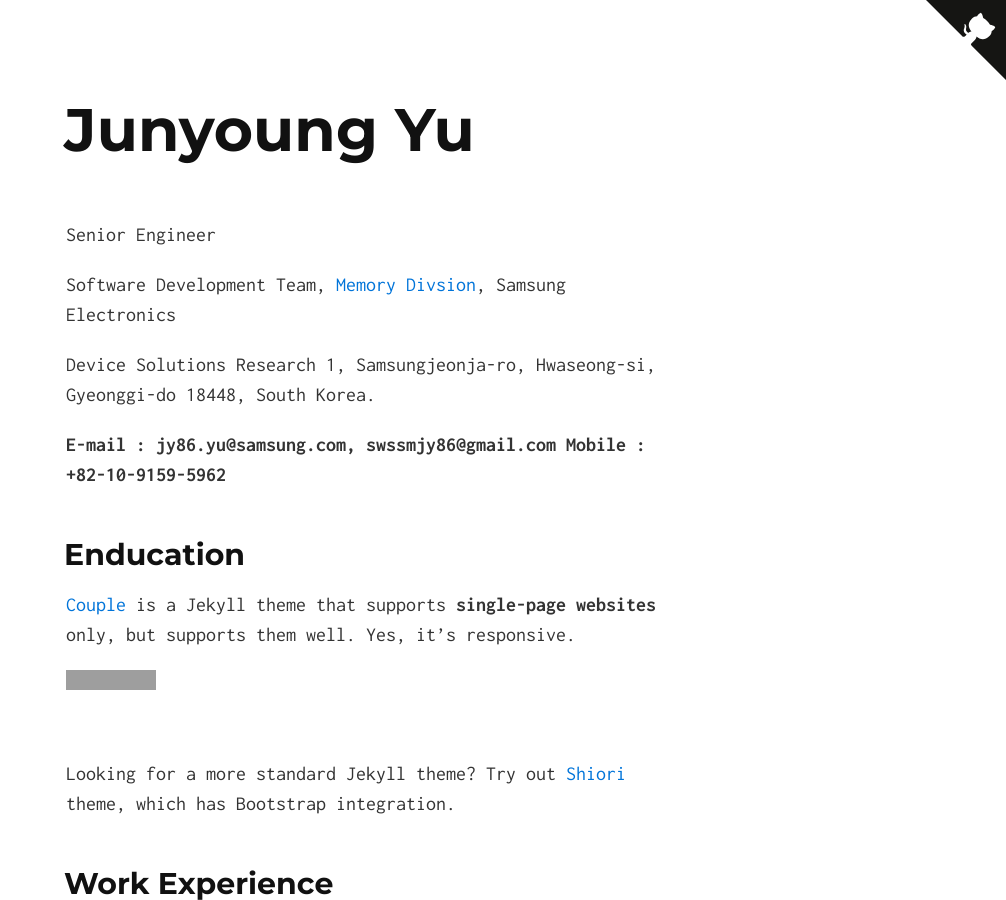
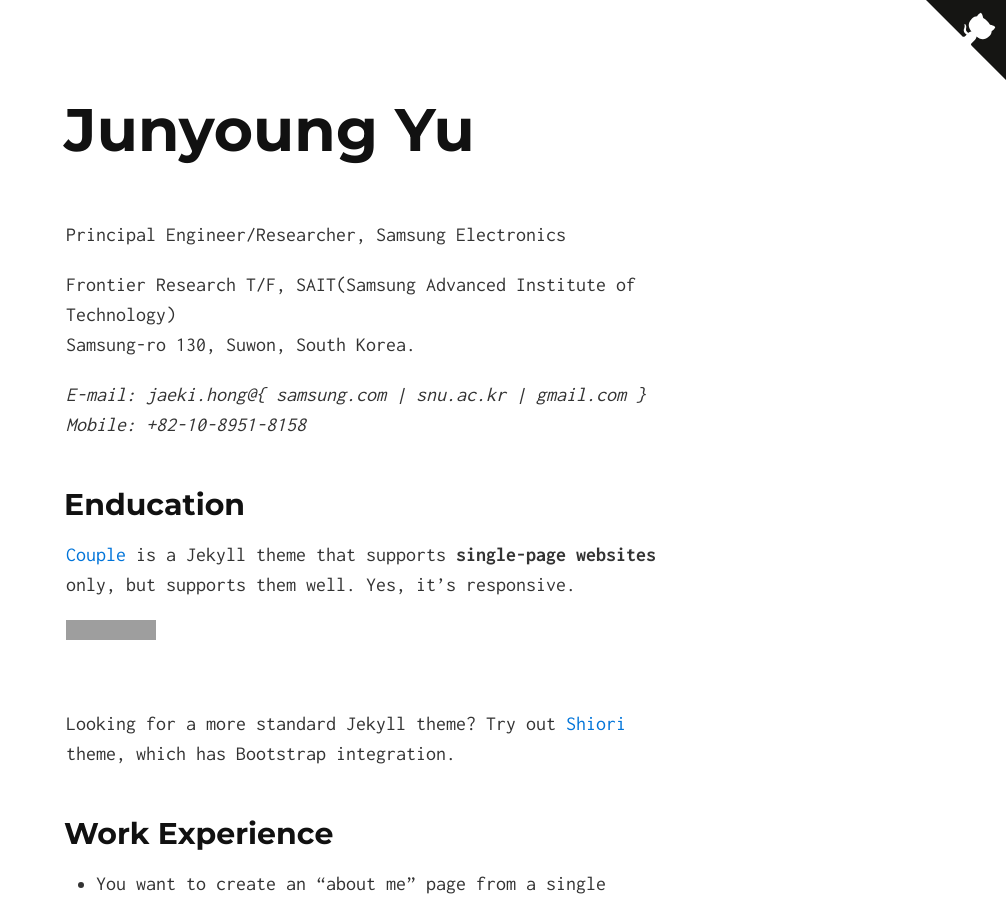
Before and after one commit to swssmjy86/swssmjy86.github.io, a Jekyll site: the page built from index.md, in a window 1280 px wide and 900 px high. Shown: the whole window, without its empty margins (274-1280 px from the left). Built offline with Jekyll 4.4.1, drawn with Linux system fonts in a browser that asks for light colours; our own code applies the rules of GitHub Pages for plain Markdown files; grey boxes are pictures that could not be loaded.

Commit message:
Update index.md

```diff
--- a/index.md
+++ b/index.md
@@ -1,13 +1,10 @@
-<p>Senior Engineer</p>
+<p>Principal Engineer/Researcher, Samsung Electronics</p>
 
-Software Development Team, [Memory Divsion](https://semiconductor.samsung.com/kr/about-us/business-area/memory/), Samsung Electronics
+<p>Frontier Research T/F, SAIT(Samsung Advanced Institute of Technology) <a href="https://www.sait.samsung.co.kr/"><i class="fas fa-home"></i></a> <br />
+Samsung-ro 130, Suwon, South Korea.<br /></p>
 
-<p>Device Solutions Research
-1, Samsungjeonja-ro, Hwaseong-si, Gyeonggi-do 18448, South Korea.</p>
-
-**E-mail : jy86.yu@samsung.com, swssmjy86@gmail.com**
-**Mobile : +82-10-9159-5962**
-
+<p><i class="fas fa-envelope"> E-mail: jaeki.hong@{ samsung.com | snu.ac.kr | gmail.com }</i> <br />
+<i class="fas fa-phone"> Mobile: +82-10-8951-8158</i></p>
 <div id="webaddress">
   <a href="https://www.linkedin.com/in/jaeki-hong-39393165/"><i class="fab fa-linkedin"></i></a>
   <a href="https://www.instagram.com/jaeki.hong/"><i class="fab fa-instagram"></i></a>
```
